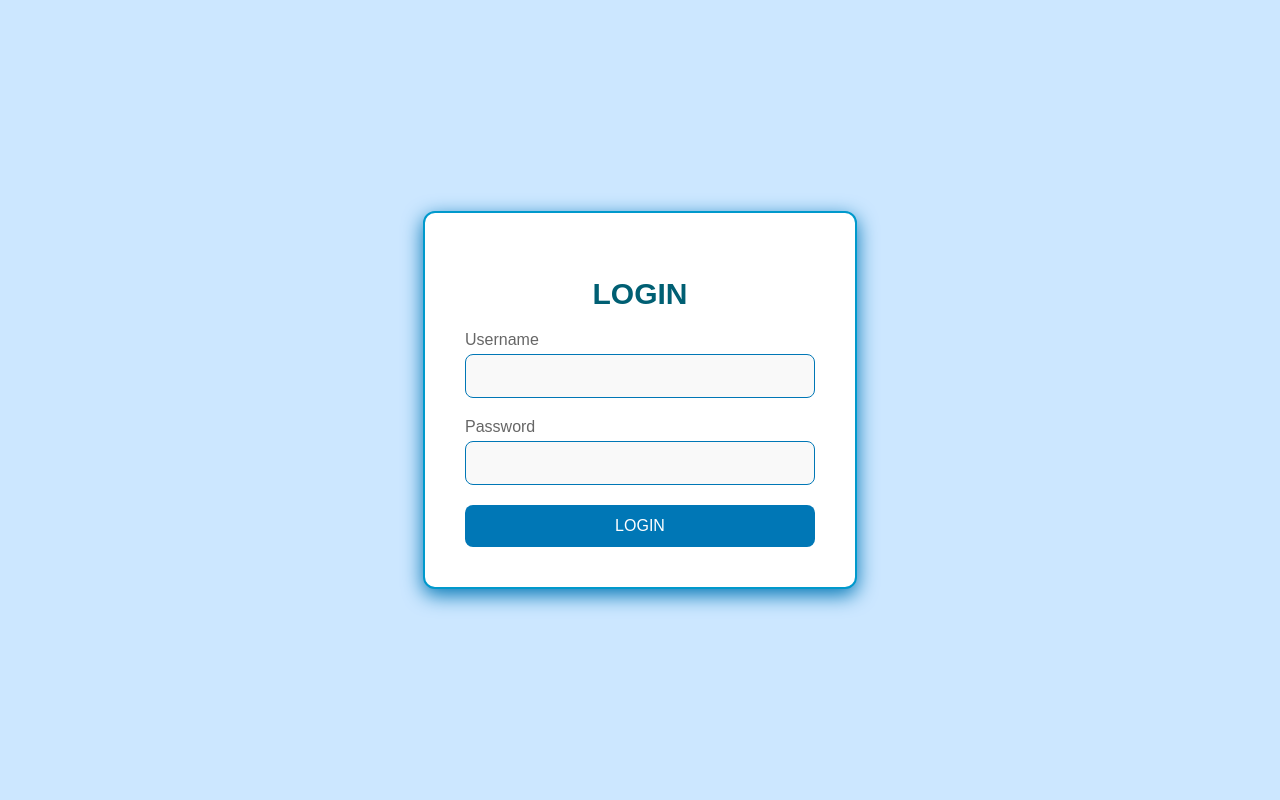
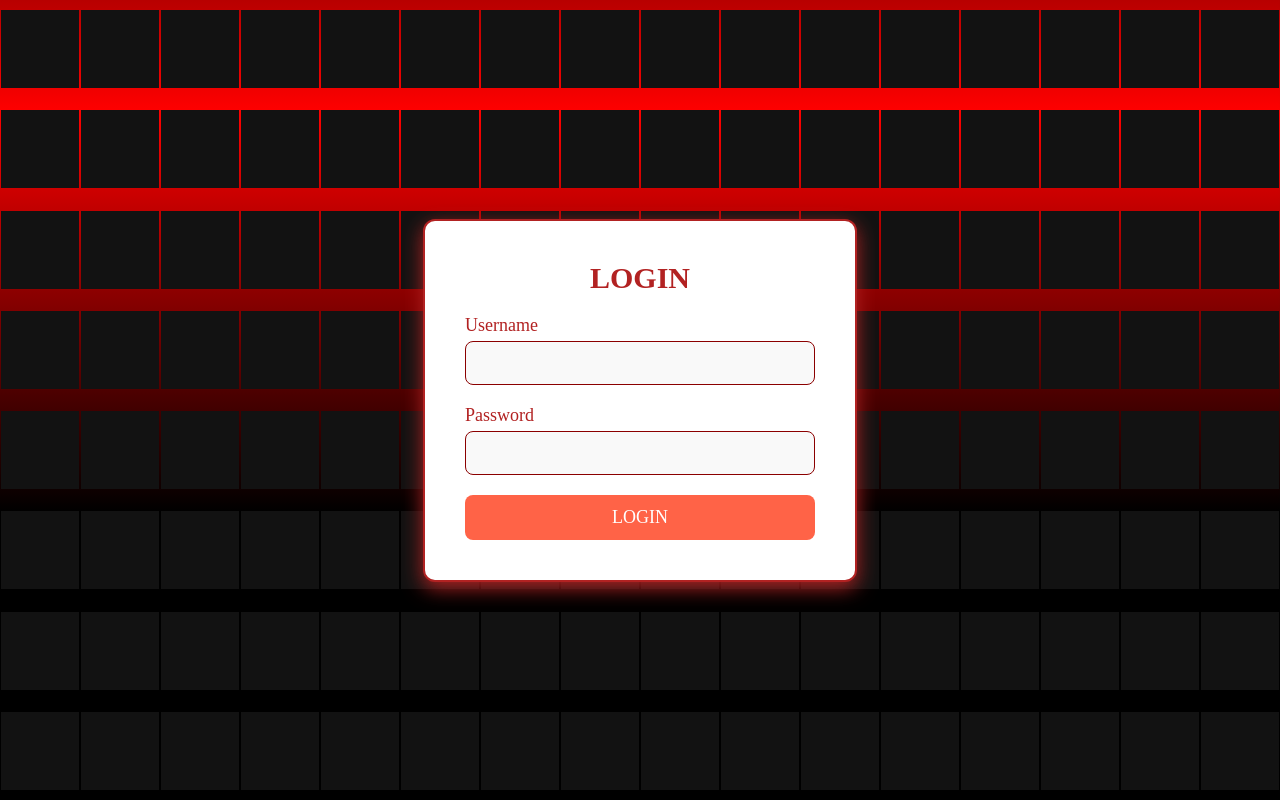
Before and after one commit to ivantrilla/honeypot, a Django app: template website/templates/website/login.html in a window 1280 px wide. Run offline with Django 5.2, Linux system fonts and the light colour scheme; the template is opened without the code that fills it, so the values that code supplies are empty.

Commit message:
Improve fakeportal honeypot UI

```diff
--- a/website/static/website/login.css
+++ b/website/static/website/login.css
@@ -1,13 +1,62 @@
-body, html {
+* {
     margin: 0;
     padding: 0;
-    font-family: 'Arial', sans-serif;
-    height: 100%;
+}
+
+body {
+    font-family: "Quantico";
+    height: 100vh;
     display: flex;
     flex-direction: column;
     justify-content: center;
     align-items: center;
-    background-color: #cce7ff;
+    background-color: black;
+    position: relative;
+}
+
+.wallpaper {
+    position: absolute;
+    height: 100vh;
+    width: 100vw;
+    display: flex;
+    justify-content: center;
+    align-items: center;
+    gap: 2px;
+    flex-wrap: wrap;
+    overflow: hidden;
+}
+
+.wallpaper::before {
+    content: '';
+    position: absolute;
+    height: 100%;
+    width: 100%;
+    background: linear-gradient(black, #FF0000, black);
+    animation: Animate 5s linear infinite;
+}
+
+@keyframes Animate {
+    from {
+        transform: translateY(-100%);
+    }
+
+    to {
+        transform: translateY(100%);
+    }
+}
+
+span {
+    position: relative;
+    display: block;
+    width: calc(6.25vw - 2px);
+    height: calc(6.25vw - 2px);
+    background-color: rgb(18, 18, 18);
+    transition: 1.5s;
+}
+
+span:hover {
+    background-color: #FF0000;
+    transition: 0s;
 }
 
 .login_container {
@@ -16,14 +65,16 @@
     border-radius: 12px;
     background-color: #ffffff;
     text-align: center;
-    border: 2px solid #0099cc;
-    box-shadow: 0 6px 20px #0077b6;
+    border: 2px solid #B22222;
+    box-shadow: 0 6px 20px #B22222;
+    z-index: 1;
 }
 
 .login_container h2 {
+    font-family: "Quantico";
     margin-bottom: 20px;
     font-size: 30px;
-    color: #005f73;
+    color: #B22222;
 }
 
 .input_container {
@@ -32,27 +83,29 @@
 }
 
 .input_container label {
+    font-family: "Quantico";
     display: block;
-    font-size: 16px;
-    color: #666666;
+    font-size: 18px;
+    color: #B22222;
     margin-bottom: 5px;
     font-weight: 500;
 }
 
 .login_container input {
+    font-family: "Quantico";
     width: 100%;
     padding: 12px;
     font-size: 16px;
     border-radius: 8px;
-    border: 1px solid #0077b6;
+    border: 1px solid #8B0000;
     background-color: #f9f9f9;
     box-sizing: border-box;
 }
 
 .login_container input:focus {
     outline: none;
-    border-color: #005f73;
-    background-color: #ffffff;
+    border-color: #FF6347;
+    background-color: white;
 }
 
 .button_container {
@@ -60,30 +113,31 @@
 }
 
 .login_container button {
+    font-family: "Quantico";
     width: 100%;
     padding: 12px;
-    font-size: 16px;
+    font-size: 18px;
     border-radius: 8px;
-    color: #ffffff;
-    background-color: #0077b6;
+    color: white;
+    background-color: #FF6347;
     border: none;
     cursor: pointer;
     transition: transform 0.3s ease;
 }
 
 .login_container button:hover {
-    background-color: #005f73;
+    background-color: #B22222;
     transform: translateY(-2px);
 }
 
 .login_container button:active {
-    background-color: #003f57;
+    background-color: #8B0000;
     transform: translateY(2px);
 }
 
 .login_container button:focus {
     outline: none;
-    box-shadow: 0 0 0 3px #005f73;
+    box-shadow: 0 0 0 3px #FF6347;
 }
 
 .messages {
@@ -96,12 +150,13 @@
 }
 
 .alert {
-    font-size: 16px;
+    font-family: "Quantico";
+    font-size: 18px;
     padding: 15px;
     margin: 10px 0;
     border-radius: 8px;
-    color: #ffffff;
-    background-color: #e57373;
+    color: white;
+    background-color: #E57373;
     text-align: center;
 }
 
--- a/website/templates/website/login.html
+++ b/website/templates/website/login.html
@@ -9,6 +9,137 @@
 </head>
 
 <body>
+    <div class="wallpaper">
+        <span></span>
+        <span></span>
+        <span></span>
+        <span></span>
+        <span></span>
+        <span></span>
+        <span></span>
+        <span></span>
+        <span></span>
+        <span></span>
+        <span></span>
+        <span></span>
+        <span></span>
+        <span></span>
+        <span></span>
+        <span></span>
+        <span></span>
+        <span></span>
+        <span></span>
+        <span></span>
+        <span></span>
+        <span></span>
+        <span></span>
+        <span></span>
+        <span></span>
+        <span></span>
+        <span></span>
+        <span></span>
+        <span></span>
+        <span></span>
+        <span></span>
+        <span></span>
+        <span></span>
+        <span></span>
+        <span></span>
+        <span></span>
+        <span></span>
+        <span></span>
+        <span></span>
+        <span></span>
+        <span></span>
+        <span></span>
+        <span></span>
+        <span></span>
+        <span></span>
+        <span></span>
+        <span></span>
+        <span></span>
+        <span></span>
+        <span></span>
+        <span></span>
+        <span></span>
+        <span></span>
+        <span></span>
+        <span></span>
+        <span></span>
+        <span></span>
+        <span></span>
+        <span></span>
+        <span></span>
+        <span></span>
+        <span></span>
+        <span></span>
+        <span></span>
+        <span></span>
+        <span></span>
+        <span></span>
+        <span></span>
+        <span></span>
+        <span></span>
+        <span></span>
+        <span></span>
+        <span></span>
+        <span></span>
+        <span></span>
+        <span></span>
+        <span></span>
+        <span></span>
+        <span></span>
+        <span></span>
+        <span></span>
+        <span></span>
+        <span></span>
+        <span></span>
+        <span></span>
+        <span></span>
+        <span></span>
+        <span></span>
+        <span></span>
+        <span></span>
+        <span></span>
+        <span></span>
+        <span></span>
+        <span></span>
+        <span></span>
+        <span></span>
+        <span></span>
+        <span></span>
+        <span></span>
+        <span></span>
+        <span></span>
+        <span></span>
+        <span></span>
+        <span></span>
+        <span></span>
+        <span></span>
+        <span></span>
+        <span></span>
+        <span></span>
+        <span></span>
+        <span></span>
+        <span></span>
+        <span></span>
+        <span></span>
+        <span></span>
+        <span></span>
+        <span></span>
+        <span></span>
+        <span></span>
+        <span></span>
+        <span></span>
+        <span></span>
+        <span></span>
+        <span></span>
+        <span></span>
+        <span></span>
+        <span></span>
+        <span></span>
+    </div>
+
     <div class="login_container">
         <h2>LOGIN</h2>
 
```
